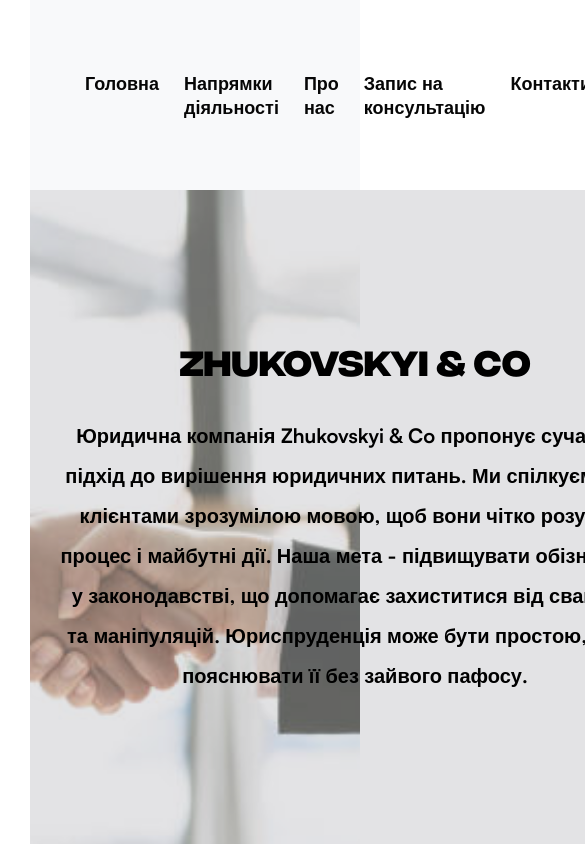
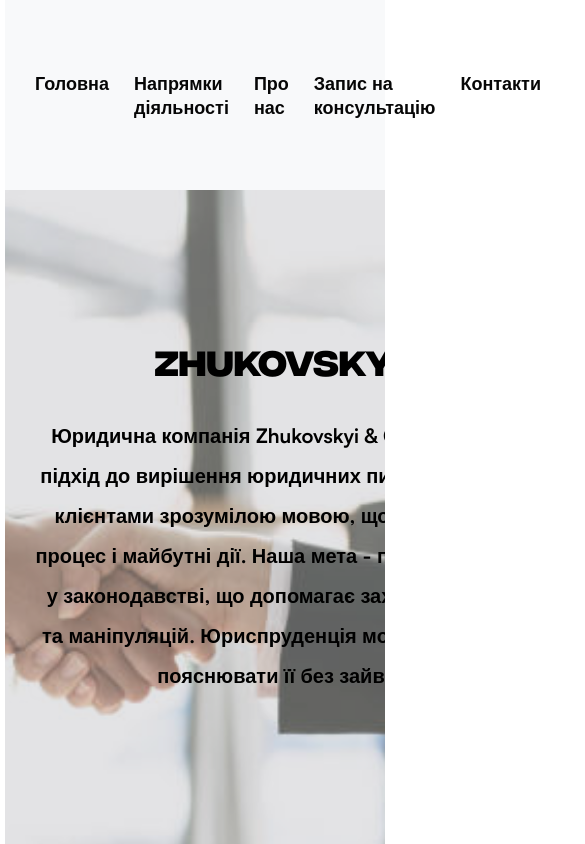
Before and after one commit to Victoria060187/zhykovskiy_project, a React (Create React App) app: page / in a window 390 px wide. Shown: the top 844 px of the page, 585 px wide, since content can reach past the window. Built offline with nearby package versions, Linux system fonts and the light colour scheme.

Commit message:
added @media queries and changed some css style

```diff
--- a/src/components/chatbot/Chatbot.css
+++ b/src/components/chatbot/Chatbot.css
@@ -1,3 +1,6 @@
+.chatbot {
+  background: rgba(192, 192, 197, 0.444);
+}
 
 .chatbot-button {
     background-color: #7e7979;
@@ -49,7 +52,6 @@
 }
 .chatbot-title-container{
   width: 650px;
-  background: rgba(64, 64, 84, 0.25)
 }
 .chatbot-title {
 	margin: 150px auto;
--- a/src/components/footer/Footer.css
+++ b/src/components/footer/Footer.css
@@ -1,9 +1,12 @@
+.footer {
+    background-color: #7e7979;
+}
+
 .footer-content {
   display: flex;
   justify-content: space-between;
   align-items: center;
   text-align: center;
-  background-color: #7e7979;
   padding: 40px;
 }
 
--- a/src/components/mainPage/MainPage.css
+++ b/src/components/mainPage/MainPage.css
@@ -2,6 +2,7 @@
     min-height: 100vh;
     background: no-repeat 50%/ cover;
 	position: relative;
+    overflow: hidden;
 }
 
 .main-container {
--- a/src/index.css
+++ b/src/index.css
@@ -2,7 +2,7 @@
 @import './styles/reset.css';
 
 html, body {
-	scroll-behavior: smooth;
+  scroll-behavior: smooth;
 }
 
 body {
@@ -20,3 +20,39 @@
   padding: 0 30px;
   position: relative;
 }
+
+@media (max-width: 1200px) {
+  .container {
+    padding: 0 20px;
+  }
+}
+
+@media (max-width: 992px) {
+  body {
+    font-size: 13px;
+  }
+
+  .container {
+    padding: 0 15px;
+  }
+}
+
+@media (max-width: 768px) {
+  body {
+    font-size: 12px;
+  }
+
+  .container {
+    padding: 0 10px;
+  }
+}
+
+@media (max-width: 576px) {
+  body {
+    font-size: 11px;
+  }
+
+  .container {
+    padding: 0 5px;
+  }
+}
```
